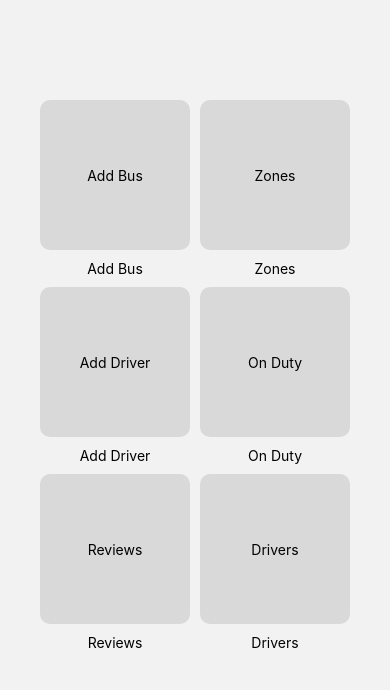
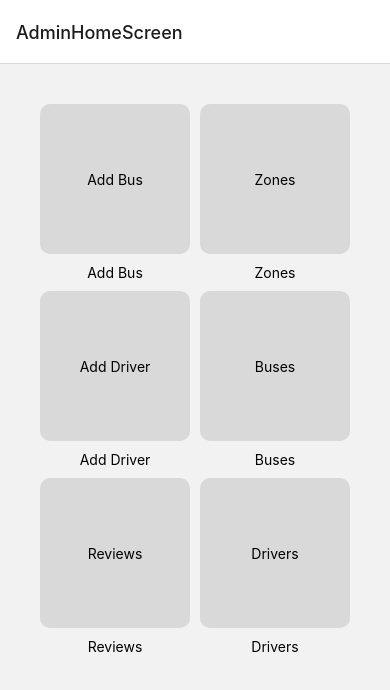
Before and after one commit to zeinshhadi/b-route-app, a React Native app in the folder frontend/: screen /AdminHomeScreen in a window 390 px wide. Shown: the top 690 px of the page. Built offline with nearby package versions, Linux system fonts and the light colour scheme.

Commit message:
Frontend <> Added navigation to admin screen

```diff
--- a/frontend/App.js
+++ b/frontend/App.js
@@ -26,7 +26,7 @@ export default function App() {
               <Stack.Screen name="LogInScreen" component={LoginScreen} options={{ headerShown: false }} />
               <Stack.Screen name="RegisterScreen" component={RegisterScreen} options={{ headerShown: false }} />
               <Stack.Screen name="HomeScreen" component={HomeScreen} options={{ headerShown: false }} />
-              <Stack.Screen name="AdminHomeScreen" component={AdminHomeScreen} options={{ headerShown: false }} />
+              <Stack.Screen name="AdminHomeScreen" component={AdminHomeScreen} options={{ headerShown: true }} />
               <Stack.Screen name="BusDetailScreen" component={BusDetails} options={{ headerShown: true }} />
               <Stack.Screen name="EditProfile" component={EditProfile} options={{ headerShown: true }} />
               <Stack.Screen name="UserFeedbackScreen" component={UserFeedback} options={{ headerShown: true }} />
--- a/frontend/components/grid/CategoryGridTile.js
+++ b/frontend/components/grid/CategoryGridTile.js
@@ -1,8 +1,12 @@
 import React from "react";
 import { View, Text, StyleSheet } from "react-native";
 import GridComponent from "./GridComponent";
-
+import { useNavigation } from "@react-navigation/native";
 const CategoryGridTile = () => {
+  const navigation = useNavigation();
+  const navigateToScreen = (screenName) => {
+    navigation.navigate(screenName);
+  };
   return (
     <View style={styles.mainAdminScreenContainer}>
       <View style={styles.mainAdminScreenContainer}>
@@ -25,10 +29,10 @@ const CategoryGridTile = () => {
             <Text>Zones</Text>
           </GridComponent>
           <Text style={styles.titleContainer}>Zones</Text>
-          <GridComponent>
-            <Text>On Duty</Text>
+          <GridComponent onPress={() => navigateToScreen("BusesRegistered")}>
+            <Text>Buses</Text>
           </GridComponent>
-          <Text style={styles.titleContainer}>On Duty</Text>
+          <Text style={styles.titleContainer}>Buses</Text>
           <GridComponent>
             <Text>Drivers</Text>
           </GridComponent>
@@ -46,7 +50,7 @@ const styles = StyleSheet.create({
     gap: 10,
     justifyContent: "center",
     alignItems: "center",
-    marginTop: 50,
+    marginTop: 20,
   },
   gridContainer: {
     gap: 10,
--- a/frontend/components/grid/GridComponent.js
+++ b/frontend/components/grid/GridComponent.js
@@ -1,11 +1,13 @@
 import React from "react";
-import { StyleSheet, View, Text } from "react-native";
+import { StyleSheet, View, Text, Pressable } from "react-native";
 
-const GridComponent = ({ children }) => {
+const GridComponent = ({ children, onPress }) => {
   return (
-    <View style={styles.cardGridContainer}>
-      <Text style={styles.containerTitle}>{children}</Text>
-    </View>
+    <Pressable onPress={onPress}>
+      <View style={styles.cardGridContainer}>
+        <Text style={styles.containerTitle}>{children}</Text>
+      </View>
+    </Pressable>
   );
 };
 
```
Also changed, not shown: frontend/screens/adminScreens/ZonesRegisteredScreen.js (added, +29 -0 lines).
